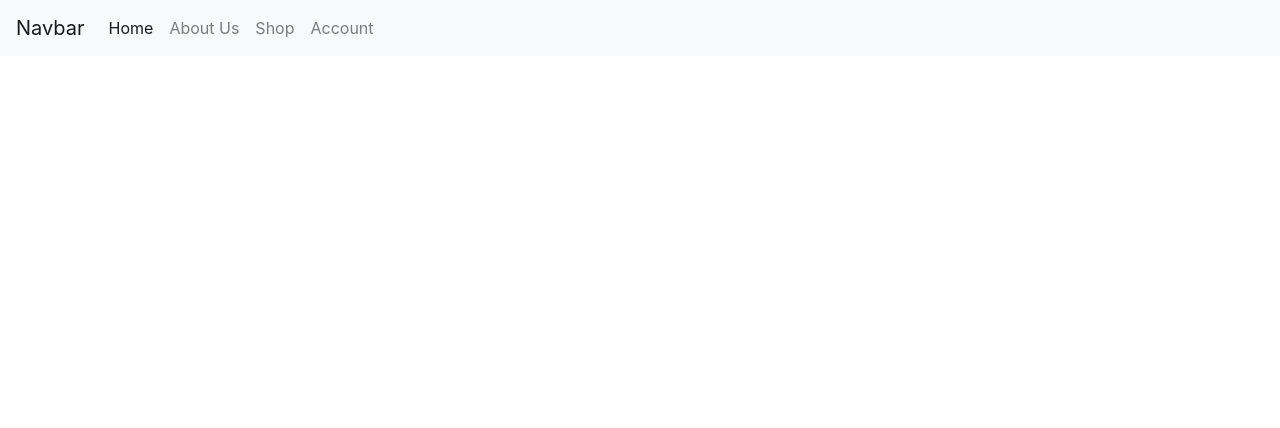
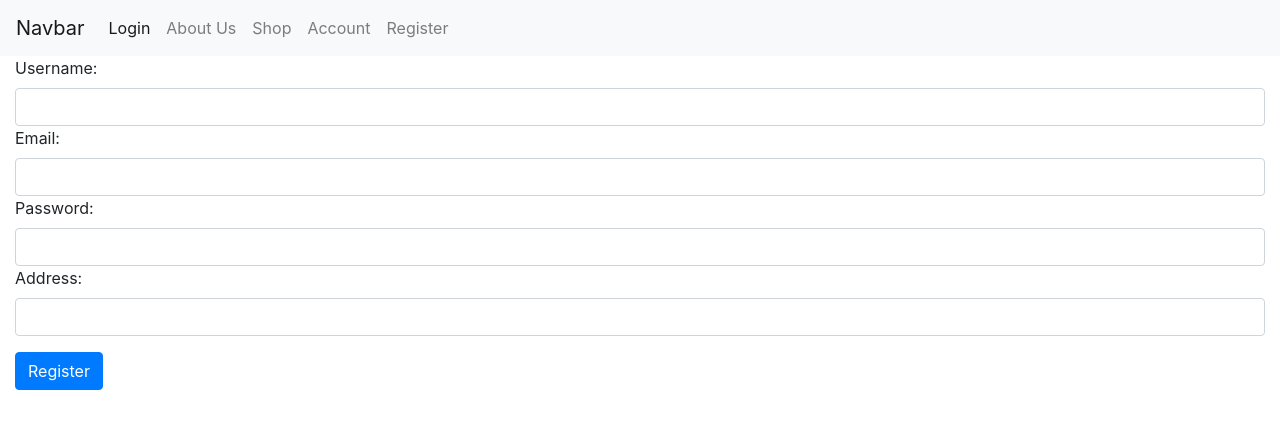
Before and after one commit to roowahoo/Assignment-3-React, a React (Create React App) app in the folder skincare/: page /register in a window 1280 px wide. Shown: the top 428 px of the page. Built offline with nearby package versions, Linux system fonts and the light colour scheme.

Commit message:
rendered product tags and added css to cards

```diff
--- a/skincare/src/App.css
+++ b/skincare/src/App.css
@@ -4,5 +4,6 @@
 
 .card{
     width:18rem;
+    margin:0 20px
 
 }
--- a/skincare/src/App.js
+++ b/skincare/src/App.js
@@ -9,10 +9,12 @@ import {
     Link
 } from 'react-router-dom'
 
-import Home from './pages/home'
+// import Home from './pages/home'
+import Login from './pages/login'
 import About from './pages/about'
 import Shop from './pages/shop'
 import Account from './pages/account'
+import Register from './pages/register'
 
 function App() {
     return (
@@ -24,8 +26,11 @@ function App() {
                 </button>
                 <div className="collapse navbar-collapse" id="navbarNav">
                     <ul className="navbar-nav">
+                        {/* <li className="nav-item active">
+                            <Link to='/' className='nav-link'>Home</Link>
+                        </li> */}
                         <li className="nav-item active">
-                            <Link to='/' className='nav-link'>Home</Link>
+                            <Link to='/login' className='nav-link'>Login</Link>
                         </li>
                         <li className="nav-item">
                             <Link to='/about' className='nav-link'>About Us</Link>
@@ -36,13 +41,19 @@ function App() {
                         <li className="nav-item">
                             <Link to='/account' className='nav-link'>Account</Link>
                         </li>
+                        <li className="nav-item">
+                            <Link to='/register' className='nav-link'>Register</Link>
+                        </li>
                     </ul>
                 </div>
             </nav>
             <Switch>
                 <div className='container-fluid'>
-                <Route exact path='/'>
+                {/* <Route exact path='/'>
                     <Home/>
+                </Route> */}
+                <Route exact path='/login'>
+                    <Login/>
                 </Route>
                 <Route exact path='/about'>
                     <About/>
@@ -53,6 +64,9 @@ function App() {
                 <Route exact path='/account'>
                     <Account/>
                 </Route>
+                <Route exact path='/register'>
+                    <Register/>
+                </Route>
                 </div>
             </Switch>
         </Router>
--- a/skincare/src/pages/home.js
+++ /dev/null
@@ -1,59 +0,0 @@
-import React,{useState} from 'react'
-import {useHistory} from 'react-router-dom'
-import axios from 'axios'
-
-const baseUrl='https://3000-indigo-orangutan-nf30a8jb.ws-us03.gitpod.io'
-
-export default function Home(){
-    const [formData, setFormData]=useState({
-        'email':'',
-        'password':''
-    })
-
-    // const [email,setEmail]=useState('')
-    // const [password,setPassword]=useState('')
-
-    const history=useHistory()
-
-    const login =async ()=>{
-        // history.push('/account',{
-        //     'form':formData
-        // })
-        const response=await axios.post(baseUrl+'/api/shoppers/login',{
-            'email':formData.email,
-            'password':formData.password
-        })
-
-        localStorage.setItem('accessToken', response.data.accessToken);
-        localStorage.setItem('refreshToken', response.data.refreshToken);
-        console.log(response.data)
-
-    }
-
-    const updateFormFields=(e)=>{
-        let clone={...formData}
-        clone[e.target.name]=e.target.value
-        setFormData(clone)
-
-    }
-
-    return(
-        <React.Fragment>
-            <h1>Home</h1>
-            {/* <div>
-                <label className='form-label'>Username:</label>
-                <input type='text' name='username' value={formData.username} onChange={updateFormFields} className='form-control'/>
-            </div> */}
-            <div>
-                <label className='form-label'>Email:</label>
-                <input type='text' name='email' value={formData.email} onChange={updateFormFields} className='form-control'/>
-            </div>
-            <div>
-                <label className='form-label'>Password:</label>
-                <input type='text' name='password' value={formData.password} onChange={updateFormFields} className='form-control'/>
-            </div>
-            <button onClick={login} className='btn btn-primary mt-3'>Login</button>
-
-        </React.Fragment>
-    )
-}
--- /dev/null
+++ b/skincare/src/pages/login.js
@@ -0,0 +1,59 @@
+import React,{useState} from 'react'
+import {useHistory} from 'react-router-dom'
+import axios from 'axios'
+
+const baseUrl='https://3000-indigo-orangutan-nf30a8jb.ws-us03.gitpod.io'
+
+export default function Login(){
+    const [formData, setFormData]=useState({
+        'email':'',
+        'password':''
+    })
+
+    // const [email,setEmail]=useState('')
+    // const [password,setPassword]=useState('')
+
+    const history=useHistory()
+
+    const login =async ()=>{
+        // history.push('/account',{
+        //     'form':formData
+        // })
+        const response=await axios.post(baseUrl+'/api/shoppers/login',{
+            'email':formData.email,
+            'password':formData.password
+        })
+
+        localStorage.setItem('accessToken', response.data.accessToken);
+        localStorage.setItem('refreshToken', response.data.refreshToken);
+        console.log(response.data)
+
+    }
+
+    const updateFormFields=(e)=>{
+        let clone={...formData}
+        clone[e.target.name]=e.target.value
+        setFormData(clone)
+
+    }
+
+    return(
+        <React.Fragment>
+            <h1>Home</h1>
+            {/* <div>
+                <label className='form-label'>Username:</label>
+                <input type='text' name='username' value={formData.username} onChange={updateFormFields} className='form-control'/>
+            </div> */}
+            <div>
+                <label className='form-label'>Email:</label>
+                <input type='text' name='email' value={formData.email} onChange={updateFormFields} className='form-control'/>
+            </div>
+            <div>
+                <label className='form-label'>Password:</label>
+                <input type='text' name='password' value={formData.password} onChange={updateFormFields} className='form-control'/>
+            </div>
+            <button onClick={login} className='btn btn-primary mt-3'>Login</button>
+
+        </React.Fragment>
+    )
+}
--- /dev/null
+++ b/skincare/src/pages/register.js
@@ -0,0 +1,55 @@
+import React, { useState } from 'react'
+import axios from 'axios'
+
+export default function Register() {
+
+    const [formData, setFormData] = useState({
+        'username': '',
+        'email': '',
+        'password': '',
+        'address': ''
+    })
+
+    const updateFormFields=(e)=>{
+        let clone={...formData}
+        clone[e.target.name]=e.target.value
+        setFormData(clone)
+
+    }
+
+    const register = async()=>{
+        const response=await axios.post('https://3000-indigo-orangutan-nf30a8jb.ws-us03.gitpod.io/api/shoppers/register',{
+            'username':formData.username,
+            'email':formData.email,
+            'password':formData.password,
+            'address':formData.address
+        })
+        console.log(response.data)
+
+    }
+
+
+    return (
+        <React.Fragment>
+            <div>
+                <label className='form-label'>Username:</label>
+                <input type='text' name='username' value={formData.username} onChange={updateFormFields} className='form-control'/>
+            </div>
+            <div>
+                <label className='form-label'>Email:</label>
+                <input type='text' name='email' value={formData.email} onChange={updateFormFields} className='form-control' />
+            </div>
+            <div>
+                <label className='form-label'>Password:</label>
+                <input type='text' name='password' value={formData.password} onChange={updateFormFields} className='form-control' />
+            </div>
+            <div>
+                <label className='form-label'>Address:</label>
+                <input type='text' name='address' value={formData.address} onChange={updateFormFields} className='form-control' />
+            </div>
+            <button onClick={register} className='btn btn-primary mt-3'>Register</button>
+
+
+        </React.Fragment>
+    )
+}
--- a/skincare/src/pages/shop.js
+++ b/skincare/src/pages/shop.js
@@ -12,9 +12,36 @@ export default function Shop() {
         const fetch = async () => {
             const response = await axios.get('https://3000-indigo-orangutan-nf30a8jb.ws-us03.gitpod.io/api/products')
             setProduct(response.data)
+            console.log(response.data)
         }
         fetch()
     }, [])
+
+    const renderPrice = (item) => {
+        if (item.discounted_price != 'null') {
+            return item.discounted_price
+        } else {
+            return item.price
+        }
+    }
+
+    const renderStrikethrough = (item) => {
+        if (item.discounted_price != 'null') {
+            return <div><s>${item.price}</s><span class="badge badge-pill badge-danger m-2">Offer</span></div>
+        } else {
+            return null
+        }
+    }
+
+    const renderTags = (item) => {
+        return (
+            item.map(i => (
+                <p class='badge badge-pill badge-primary m-1'>{i.tag}</p>
+            ))
+
+        )
+
+    }
 
     return (
         <React.Fragment>
@@ -29,7 +56,11 @@ export default function Shop() {
                                 <h4>{p.brand}</h4>
                                 <h5>{p.name}</h5>
                                 <p>{p.description}</p>
-                                <p>$ {p.price}</p>
+                                {renderStrikethrough(p)}
+                                <p>${renderPrice(p)}</p>
+                                <p>{p.category}</p>
+                                <p>{p.skintype}</p>
+                                <p>{renderTags(p.tags)}</p>
                             </div>
                         </div>
 
```
